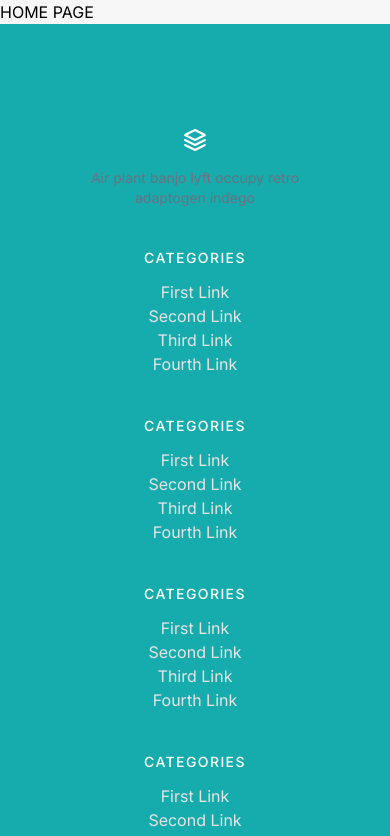
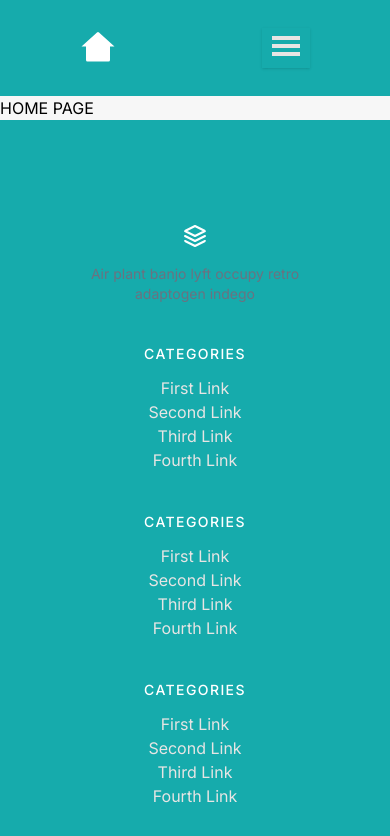
Before and after one commit to chingu-voyages/v42-geckos-team-22, a React (Vite) app: page / in a window 390 px wide. Shown: the top 836 px of the page. Built offline with nearby package versions, Linux system fonts and the light colour scheme.

Commit message:
feat: add mobile responsive

```diff
--- a/src/components/Header.jsx
+++ b/src/components/Header.jsx
@@ -1,23 +1,41 @@
-import { NavLink } from "react-router-dom";
-
+import { NavLink, Link } from "react-router-dom";
+import { BsCaretDownFill } from "react-icons/bs";
+import { RiHome2Fill } from "react-icons/ri";
 import React from "react";
 
 function Header() {
   return (
-    <header className="body-font  bg-turquoise bg-bg_nav text-xl font-bold text-white md:h-24 md:border-t-2 md:border-b-4 md:border-t-black md:border-b-black">
-      <nav className="hidden h-full md:mx-32 md:flex md:flex-row md:items-center md:justify-between">
+    <header className="body-font h-24  bg-turquoise text-xl font-bold text-white md:border-t-2 md:border-b-4 md:border-t-black md:border-b-black md:bg-bg_nav">
+      <ul className="mx-20 flex h-full flex-row items-center justify-between md:hidden">
+        <li>
+          <Link to="/">
+            <RiHome2Fill className="text-4xl" />
+          </Link>
+        </li>
+        <li
+          onClick={{}}
+          className="my-2 flex h-10 w-12 cursor-pointer flex-col gap-y-1 shadow hover:bg-light-orange focus:outline-none"
+        >
+          <span className="burgerMenu mt-2"></span>
+          <span className="burgerMenu"></span>
+          <span className="burgerMenu"></span>
+        </li>
+      </ul>
+
+      <nav className="hidden h-full uppercase md:mx-32 md:flex md:flex-row md:items-center md:justify-between">
         <ul className="md:flex md:flex-row md:items-center md:gap-24">
           <li>
-            <NavLink to="/">HOME</NavLink>
+            <NavLink to="/">home</NavLink>
+          </li>
+          <li className="flex flex-row items-center">
+            <NavLink>game type</NavLink>
+            <BsCaretDownFill />
           </li>
           <li>
-            <NavLink>GAME TYPE</NavLink>
-          </li>
-          <li>
-            <NavLink to="/faq">FAQ</NavLink>
+            <NavLink to="/faq">faq</NavLink>
           </li>
         </ul>
-        <button className="hidden md:inline-block">REGISTER</button>
+        <button className="hidden uppercase md:inline-block">register</button>
       </nav>
     </header>
   );
--- a/src/global.css
+++ b/src/global.css
@@ -31,3 +31,7 @@ body {
   overflow-x: hidden;
   font-family: "Inter", sans-serif;
 }
+
+.burgerMenu {
+  @apply ml-[0.6rem] block h-1 w-7 bg-stone-200;
+}
```
